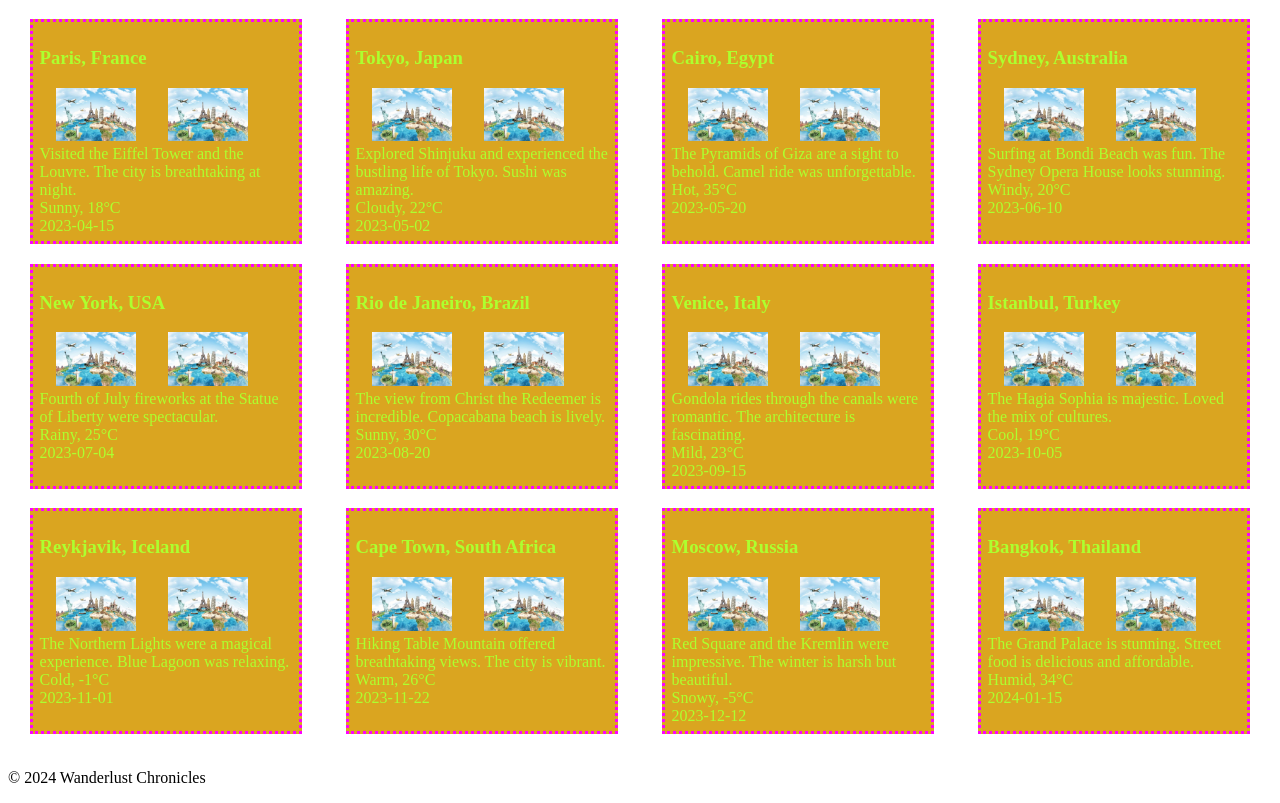
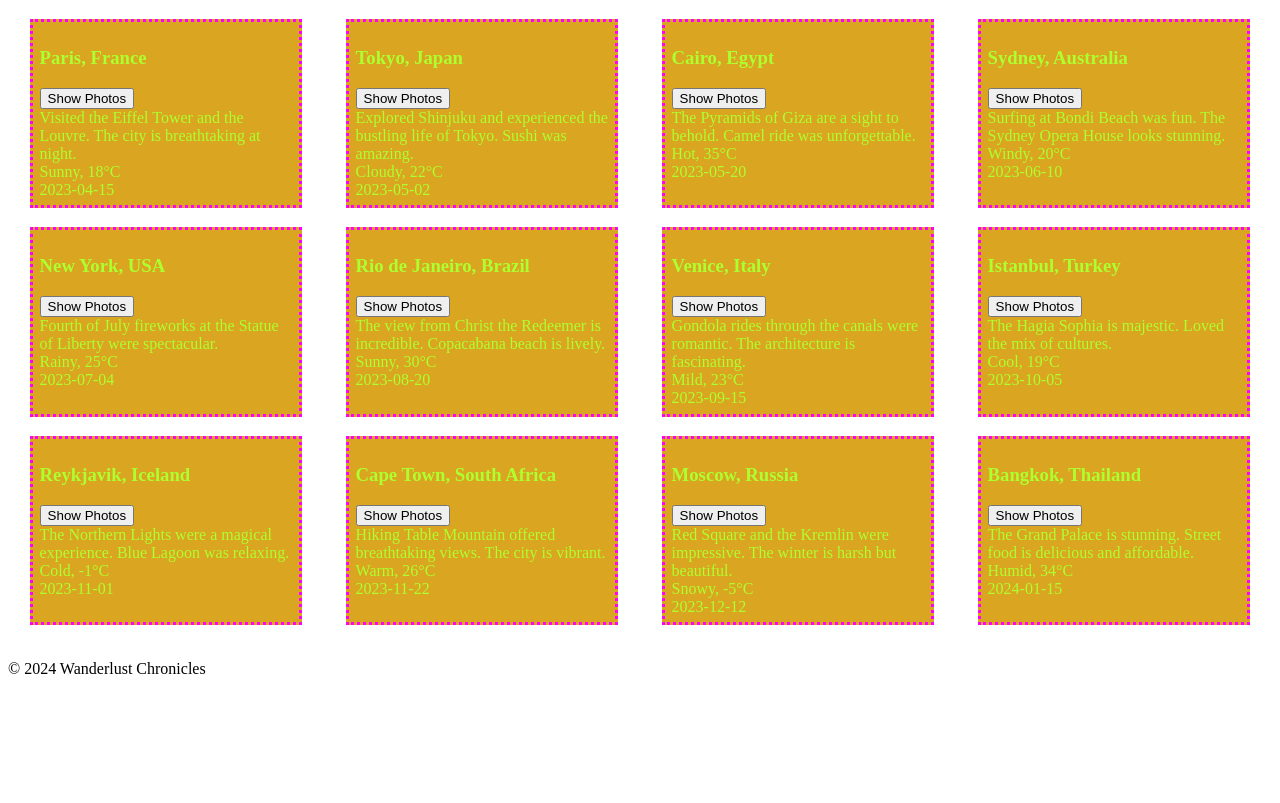
Before and after one commit to day-cohort-70/the-wanderlust-chronicles, a plain HTML site: page index.html in a window 1280 px wide. Shown: the part 61-864 px from the top of the page. After the commit the page ends 800 px from the top, so only its background shows below. Drawn offline with Linux system fonts and the light colour scheme.

Commit message:
Dynamically generating photos HTML on button click

```diff
--- a/components/TravelBody.js
+++ b/components/TravelBody.js
@@ -1,22 +1,11 @@
-import { travelPhotos } from "../data.js"
-
 /*
     This component will display the related photos for the destination
     and then the .description, and then the .weather
 */
-export const TravelCardBody = (descriptionString, weatherString, travelId) => {
-
-    let thisEntrysPhotos = ""
-
-    for (const photoObject of travelPhotos) {
-        if (travelId === photoObject.entryId) {
-            thisEntrysPhotos += `<img class="travel__photo" src="./images/${photoObject.filename}" alt="My fun photo of destination" />`
-        }
-    }
-
+export const TravelCardBody = (location, descriptionString, weatherString, travelId) => {
     return `
         <div class="card__body">
-            ${thisEntrysPhotos}
+            <button data-destination="${location}" data-type="travelButton" id="${travelId}">Show Photos</button>
             <div>${descriptionString}</div>
             <div>${weatherString}</div>
         </div>
--- a/components/TravelCard.js
+++ b/components/TravelCard.js
@@ -8,7 +8,7 @@ import { TravelCardHeader } from "./TravelHeader.js"
 
 export const TravelCard = (entireEntryObject) => {
     const headerHTML = TravelCardHeader(entireEntryObject.location)
-    const bodyHTML = TravelCardBody(entireEntryObject.description, entireEntryObject.weather, entireEntryObject.id)
+    const bodyHTML = TravelCardBody(entireEntryObject.location, entireEntryObject.description, entireEntryObject.weather, entireEntryObject.id)
     const footerHTML = TravelCardFooter(entireEntryObject.date)
 
     const entireCardHTML = `
--- a/data.js
+++ b/data.js
@@ -1,4 +1,4 @@
-export const travelDiaryEntries = [
+export const entries = [
     {
       id: 1,
       location: "Paris, France",
@@ -86,28 +86,28 @@ export const travelDiaryEntries = [
   ];
 
   export const travelPhotos = [
-    { photoId: 1, entryId: 1, filename: "travel.jpg" },
-    { photoId: 2, entryId: 1, filename: "travel.jpg" },
-    { photoId: 3, entryId: 2, filename: "travel.jpg" },
-    { photoId: 4, entryId: 2, filename: "travel.jpg" },
-    { photoId: 5, entryId: 3, filename: "travel.jpg" },
-    { photoId: 6, entryId: 3, filename: "travel.jpg" },
-    { photoId: 7, entryId: 4, filename: "travel.jpg" },
-    { photoId: 8, entryId: 4, filename: "travel.jpg" },
-    { photoId: 9, entryId: 5, filename: "travel.jpg" },
-    { photoId: 10, entryId: 5, filename: "travel.jpg" },
-    { photoId: 11, entryId: 12, filename: "travel.jpg" },
-    { photoId: 12, entryId: 6, filename: "travel.jpg" },
-    { photoId: 13, entryId: 6, filename: "travel.jpg" },
-    { photoId: 14, entryId: 7, filename: "travel.jpg" },
-    { photoId: 15, entryId: 7, filename: "travel.jpg" },
-    { photoId: 16, entryId: 8, filename: "travel.jpg" },
-    { photoId: 17, entryId: 8, filename: "travel.jpg" },
-    { photoId: 18, entryId: 9, filename: "travel.jpg" },
-    { photoId: 19, entryId: 9, filename: "travel.jpg" },
-    { photoId: 20, entryId: 10, filename: "travel.jpg" },
-    { photoId: 21, entryId: 10, filename: "travel.jpg" },
-    { photoId: 22, entryId: 11, filename: "travel.jpg" },
-    { photoId: 23, entryId: 11, filename: "travel.jpg" },
-    { photoId: 24, entryId: 12, filename: "travel.jpg" },
+    { id: 1, entryId: 1, filename: "travel.jpg" },
+    { id: 2, entryId: 1, filename: "travel.jpg" },
+    { id: 3, entryId: 2, filename: "travel.jpg" },
+    { id: 4, entryId: 2, filename: "travel.jpg" },
+    { id: 5, entryId: 3, filename: "travel.jpg" },
+    { id: 6, entryId: 3, filename: "travel.jpg" },
+    { id: 7, entryId: 4, filename: "travel.jpg" },
+    { id: 8, entryId: 4, filename: "travel.jpg" },
+    { id: 9, entryId: 5, filename: "travel.jpg" },
+    { id: 10, entryId: 5, filename: "travel.jpg" },
+    { id: 11, entryId: 12, filename: "travel.jpg" },
+    { id: 12, entryId: 6, filename: "travel.jpg" },
+    { id: 13, entryId: 6, filename: "travel.jpg" },
+    { id: 14, entryId: 7, filename: "travel.jpg" },
+    { id: 15, entryId: 7, filename: "travel.jpg" },
+    { id: 16, entryId: 8, filename: "travel.jpg" },
+    { id: 17, entryId: 8, filename: "travel.jpg" },
+    { id: 18, entryId: 9, filename: "travel.jpg" },
+    { id: 19, entryId: 9, filename: "travel.jpg" },
+    { id: 20, entryId: 10, filename: "travel.jpg" },
+    { id: 21, entryId: 10, filename: "travel.jpg" },
+    { id: 22, entryId: 11, filename: "travel.jpg" },
+    { id: 23, entryId: 11, filename: "travel.jpg" },
+    { id: 24, entryId: 12, filename: "travel.jpg" },
   ]
--- a/index.html
+++ b/index.html
@@ -11,9 +11,16 @@
         <header id="header">
             <h1>Wanderlust Chronicles</h1>
         </header>
+
+        <section id="photos">
+
+        </section>
+
         <section id="adventures">
 
         </section>
+
+
         <footer id="footer">
             <p>&copy; 2024 Wanderlust Chronicles</p>
         </footer>
--- a/main.js
+++ b/main.js
@@ -5,16 +5,34 @@
     4. Import the header, body and footer into card component
     5. Use document.getElementbyId("#adventures") and update the inner HTML of it
 */
-import { travelDiaryEntries, travelPhotos } from "../data.js"
+import { entries } from "../data.js"
 import { TravelCard } from "./components/TravelCard.js"
+import { travelPhotos } from "../data.js"
 
 
 let thisDestinationsHTML = ""
 
-for (const entry of travelDiaryEntries) {
+for (const entry of entries) {
     thisDestinationsHTML += TravelCard(entry)
 }
 
+document.getElementById("adventures").innerHTML = thisDestinationsHTML
 
 
-document.getElementById("adventures").innerHTML = thisDestinationsHTML
+
+document.addEventListener(
+    "click",
+    (clickEvent) => {
+        if (clickEvent.target.dataset.type === "travelButton") {
+            let thisEntrysPhotos = `<h1>Photos for ${clickEvent.target.dataset.destination}</h1>`
+
+            for (const photoObject of travelPhotos) {
+                if (parseInt(clickEvent.target.id) === photoObject.entryId) {
+                    thisEntrysPhotos += `<img class="travel__photo" src="./images/${photoObject.filename}" alt="My fun photo of destination" />`
+                }
+            }
+
+            document.getElementById("photos").innerHTML = thisEntrysPhotos
+        }
+    }
+)
--- a/styles/main.css
+++ b/styles/main.css
@@ -3,7 +3,6 @@
     flex-wrap: wrap;
     justify-content: space-around;
 }
-
 
 .card {
     border: 3px dotted fuchsia;
```
